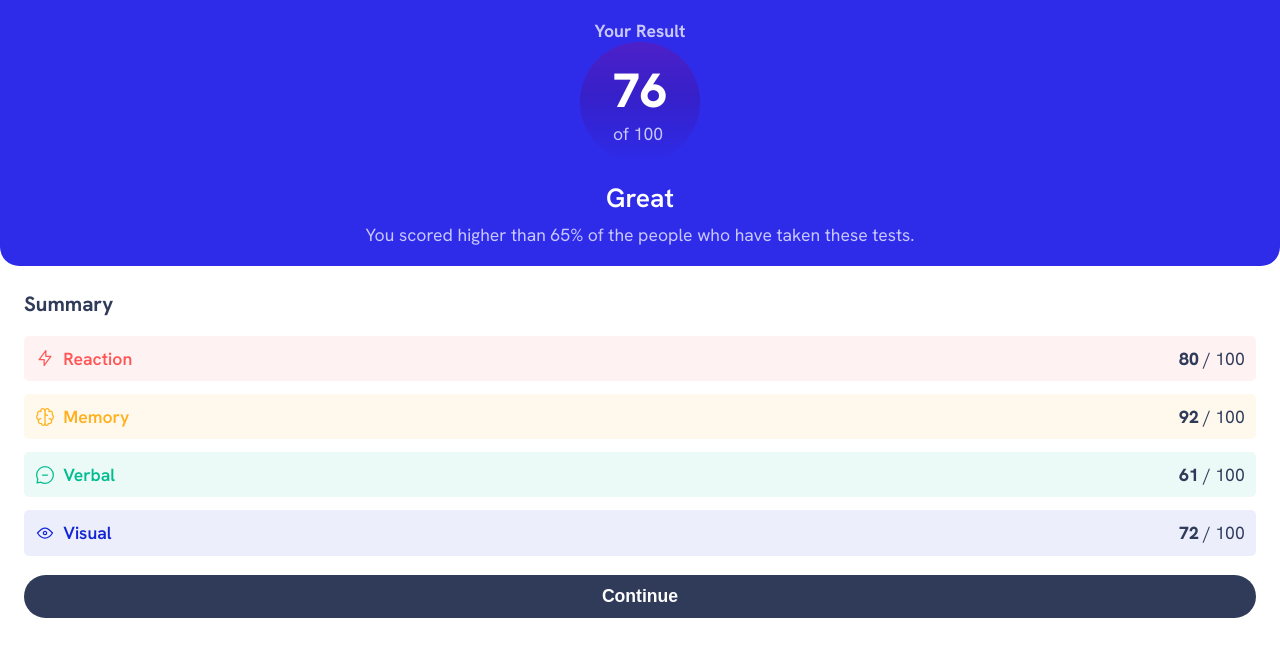
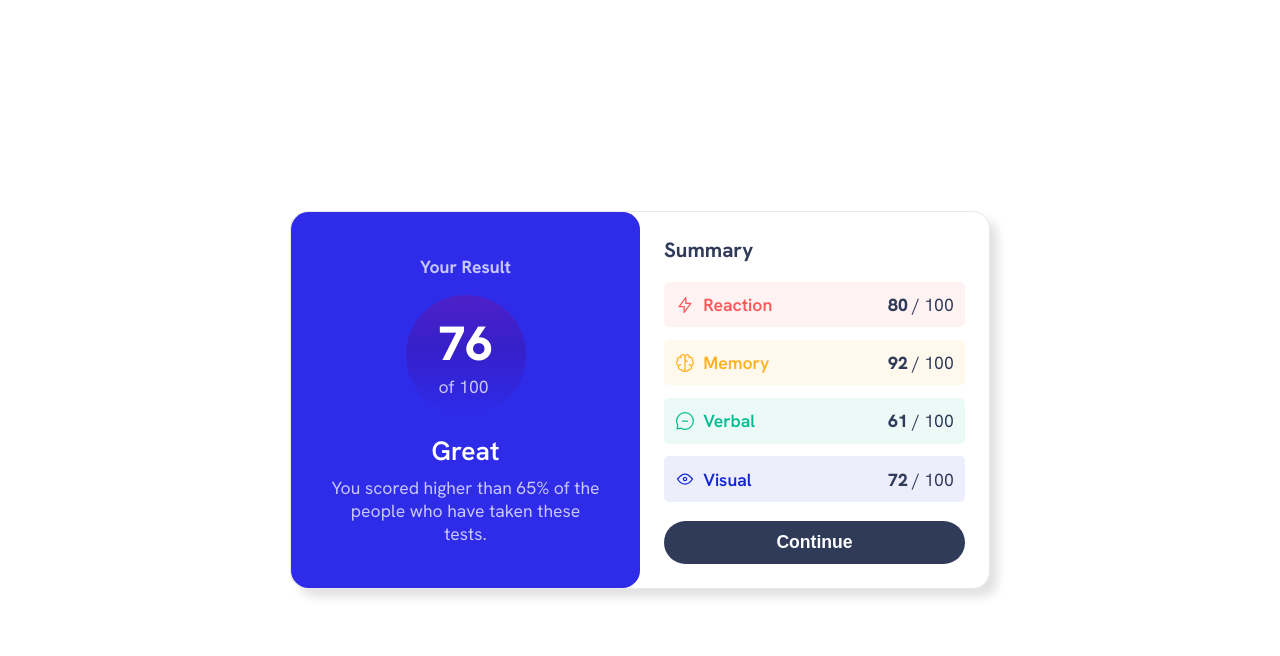
Before and after one commit to RaulTindogan/result-summary-component, a plain HTML site: page index.html in a window 1280 px wide. Drawn offline with Linux system fonts and the light colour scheme.

Commit message:
update responsiveness(desktop)

```diff
--- a/index.html
+++ b/index.html
@@ -20,7 +20,7 @@
       </div>
       <div>
         <h2>Great</h2>
-        <p class="light-lavender">You scored higher than 65% of the people who have taken these tests.</p>
+        <p class="light-lavender result-info">You scored higher than 65% of the people who have taken these tests.</p>
       </div>
     </div>
     <div class="summary-container">
--- a/style.css
+++ b/style.css
@@ -42,10 +42,13 @@ body {
     font-family: "Hanken Grotesk", sans-serif;
     min-height: 100vh;
     font-size: 1.1rem;
+    display: flex;
+    align-items: center;
+    justify-content: center;
 }
 
 main {
-    min-height: 100vh;
+    /* min-height: 100vh; */
 }
 
 .result-container {
@@ -61,6 +64,7 @@ main {
 
 h1 {
     font-size: 1.1rem;
+    margin-bottom: 1.1rem;
 }
 
 .circle {
@@ -90,6 +94,10 @@ h1 {
 h2 {
     margin-bottom: .5rem;
     font-weight: 600;
+    text-align: center;
+}
+
+.result-info {
     text-align: center;
 }
 
@@ -174,3 +182,39 @@ button {
 button:hover {
     background-color: var(--Light-royal-blue);
 }
+
+@media screen and (min-width: 500px) {
+    main {
+        margin: 1.1rem 0;
+        max-width: 450px;
+        border-radius: 1.1rem;
+        box-shadow: 8px 8px 10px rgba(77, 77, 77, 0.164);
+        border: 1px solid rgba(124, 124, 124, 0.164);
+    }
+
+    .result-container {
+        border-radius: 1.1rem;
+    }
+}
+
+@media screen and (min-width: 768px) {
+    main {
+        display: flex;
+        max-width: 800px;
+        width: 700px;
+    }
+
+    .result-container, .summary-container {
+        width: 50%;
+    }
+
+    .result-container {
+        display: flex;
+        flex-direction: column;
+        align-items: center;
+        justify-content: center;
+    }
+
+
+
+}
```
